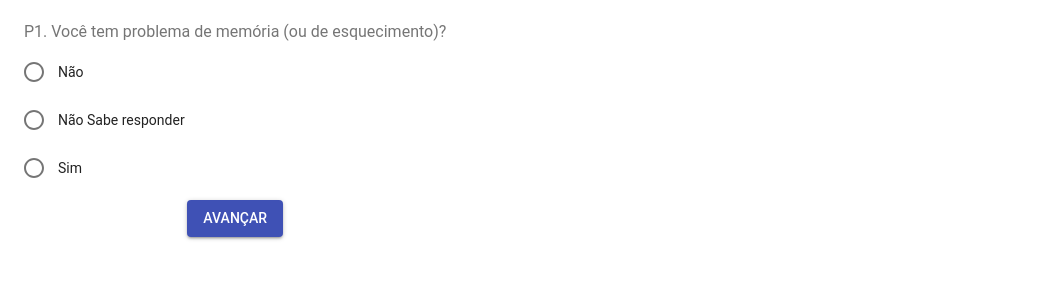
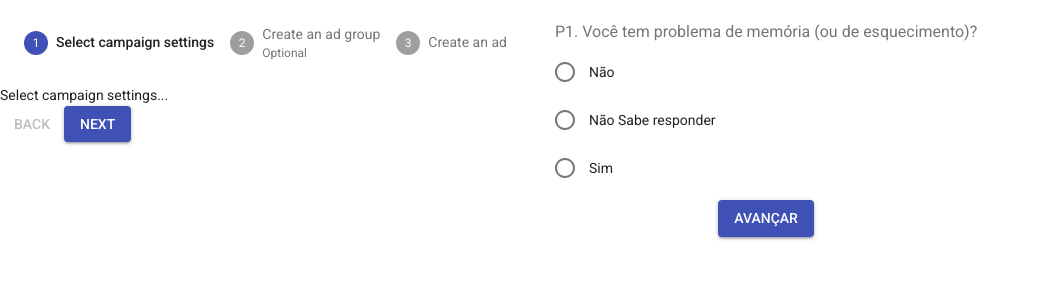
Before and after one commit to pmario26/ANEC-REACT, a React (Create React App) app: page / in a window 1280 px wide. Shown: the top 300 px of the page, without its empty margins (0-1039 px from the left). Built offline with nearby package versions, Linux system fonts and the light colour scheme.

Commit message:
Experimenting with stepper

```diff
--- a/package.json
+++ b/package.json
@@ -4,6 +4,7 @@
   "private": true,
   "dependencies": {
     "@material-ui/core": "^3.9.3",
+    "@material-ui/icons": "^4.0.1",
     "react": "^16.8.6",
     "react-dom": "^16.8.6",
     "react-scripts": "3.0.1"
--- a/public/index.html
+++ b/public/index.html
@@ -23,6 +23,8 @@
     <title>React App</title>
   </head>
   <body>
+      <link rel="stylesheet" href="https://fonts.googleapis.com/css?family=Roboto:300,400,500">
+      <link rel="stylesheet" href="https://fonts.googleapis.com/icon?family=Material+Icons">
     <noscript>You need to enable JavaScript to run this app.</noscript>
     <div id='here'></div>
 
--- a/src/form.js
+++ b/src/form.js
@@ -7,7 +7,7 @@
 import FormControlLabel from '@material-ui/core/FormControlLabel';
 import FormControl from '@material-ui/core/FormControl';
 import FormLabel from '@material-ui/core/FormLabel';
-
+import Stepper from './stepper'
 import Button from './App';
 
 
@@ -108,6 +108,7 @@
 
     return (
       <div className={classes.root}>
+        <Stepper display='inline'/>
         {!this.state.isHidden && <FormControl component="fieldset" className={classes.formControl}>
           <FormLabel component="legend">{this.state.questions[this.state.count].title}</FormLabel>
           <RadioGroup
--- /dev/null
+++ b/src/stepper.js
@@ -0,0 +1,139 @@
+import React from 'react';
+import { makeStyles } from '@material-ui/core/styles';
+import Stepper from '@material-ui/core/Stepper';
+import Step from '@material-ui/core/Step';
+import StepLabel from '@material-ui/core/StepLabel';
+import Button from '@material-ui/core/Button';
+import Typography from '@material-ui/core/Typography';
+import { withTheme } from '@material-ui/core/styles';
+
+
+
+function getSteps() {
+  return ['Select campaign settings', 'Create an ad group', 'Create an ad'];
+}
+
+function getStepContent(step) {
+  switch (step) {
+    case 0:
+      return 'Select campaign settings...';
+    case 1:
+      return 'What is an ad group anyways?';
+    case 2:
+      return 'This is the bit I really care about!';
+    default:
+      return 'Unknown step';
+  }
+}
+
+function HorizontalLinearStepper() {
+  const [activeStep, setActiveStep] = React.useState(0);
+  const [skipped, setSkipped] = React.useState(new Set());
+  const steps = getSteps();
+
+  function isStepOptional(step) {
+    return step === 1;
+  }
+
+  function isStepSkipped(step) {
+    return skipped.has(step);
+  }
+
+  function handleNext() {
+    let newSkipped = skipped;
+    if (isStepSkipped(activeStep)) {
+      newSkipped = new Set(newSkipped.values());
+      newSkipped.delete(activeStep);
+    }
+
+    setActiveStep(prevActiveStep => prevActiveStep + 1);
+    setSkipped(newSkipped);
+  }
+
+  function handleBack() {
+    setActiveStep(prevActiveStep => prevActiveStep - 1);
+  }
+
+  function handleSkip() {
+    if (!isStepOptional(activeStep)) {
+      // You probably want to guard against something like this,
+      // it should never occur unless someone's actively trying to break something.
+      throw new Error("You can't skip a step that isn't optional.");
+    }
+
+    setActiveStep(prevActiveStep => prevActiveStep + 1);
+    setSkipped(prevSkipped => {
+      const newSkipped = new Set(prevSkipped.values());
+      newSkipped.add(activeStep);
+      return newSkipped;
+    });
+  }
+
+  function handleReset() {
+    setActiveStep(0);
+  }
+
+  return (
+    <div >
+      <Stepper activeStep={activeStep}>
+        {steps.map((label, index) => {
+          const stepProps = {};
+          const labelProps = {};
+          if (isStepOptional(index)) {
+            labelProps.optional = <Typography variant="caption">Optional</Typography>;
+          }
+          if (isStepSkipped(index)) {
+            stepProps.completed = false;
+          }
+          return (
+            <Step key={label} {...stepProps}>
+              <StepLabel {...labelProps}>{label}</StepLabel>
+            </Step>
+          );
+        })}
+      </Stepper>
+      <div>
+        {activeStep === steps.length ? (
+          <div>
+            <Typography >
+              All steps completed - you&apos;re finished
+            </Typography>
+            <Button onClick={handleReset} >
+              Reset
+            </Button>
+          </div>
+        ) : (
+          <div>
+            <Typography >{getStepContent(activeStep)}</Typography>
+            <div>
+              <Button disabled={activeStep === 0} onClick={handleBack} >
+                Back
+              </Button>
+              {isStepOptional(activeStep) && (
+                <Button
+                  variant="contained"
+                  color="primary"
+                  onClick={handleSkip}
+
+                >
+                  Skip
+                </Button>
+              )}
+
+              <Button
+                variant="contained"
+                color="primary"
+                onClick={handleNext}
+
+              >
+                {activeStep === steps.length - 1 ? 'Finish' : 'Next'}
+              </Button>
+            </div>
+          </div>
+        )}
+      </div>
+    </div>
+  );
+}
+
+export default HorizontalLinearStepper;
```
Also changed, not shown: 1 other file (tests, documents, lock files or other folders).
